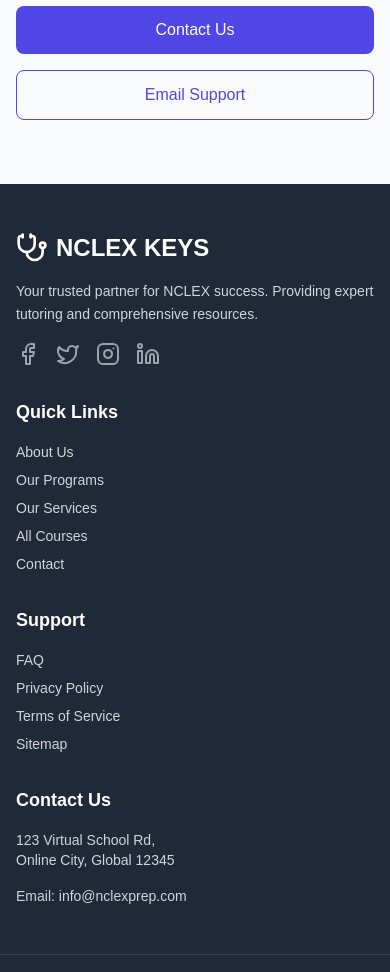
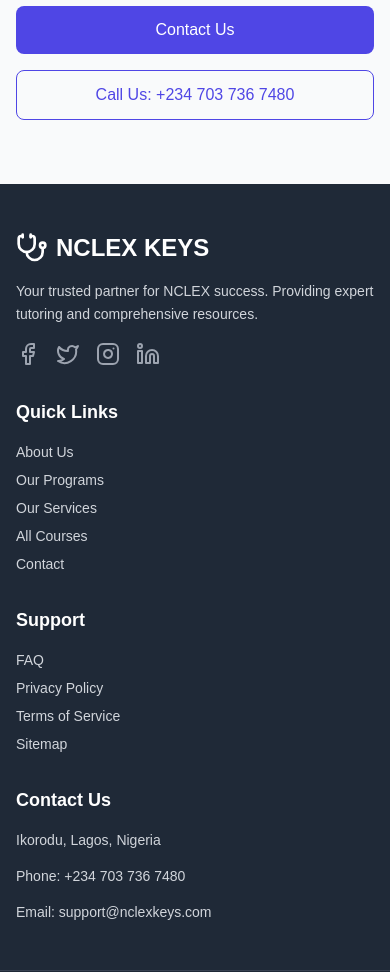
Before and after one commit to war-riz/nclexkey, a Next.js app in the folder frontend/: page /faq in a window 390 px wide. Shown: the part 1480-2452 px from the top of the page. Built offline with nearby package versions, Linux system fonts and the light colour scheme; no server answers.

Commit message:
Update contact information: Ikorodu, Lagos, Nigeria and phone +234 703 736 7480

```diff
--- a/frontend/app/contact/page.jsx
+++ b/frontend/app/contact/page.jsx
@@ -46,7 +46,7 @@ export default function ContactPage() {
                   <CardTitle>Call Us</CardTitle>
                 </CardHeader>
                 <CardContent>
-                  <p className="text-gray-600">+234-xxx-xxx-xxxx</p>
+                  <p className="text-gray-600">+234 703 736 7480</p>
                   <p className="text-sm text-gray-500 mt-2">Mon-Fri 9AM-6PM WAT</p>
                 </CardContent>
               </Card>
@@ -59,7 +59,7 @@ export default function ContactPage() {
                   <CardTitle>Visit Us</CardTitle>
                 </CardHeader>
                 <CardContent>
-                  <p className="text-gray-600">Lagos, Nigeria</p>
+                  <p className="text-gray-600">Ikorodu, Lagos, Nigeria</p>
                   <p className="text-sm text-gray-500 mt-2">Virtual consultations available</p>
                 </CardContent>
               </Card>
--- a/frontend/app/faq/page.jsx
+++ b/frontend/app/faq/page.jsx
@@ -97,10 +97,10 @@ export default function FAQPage() {
                 Contact Us
               </a>
               <a
-                href="mailto:support@nclexkeys.com"
+                href="tel:+2347037367480"
                 className="border border-[#4F46E5] text-[#4F46E5] px-8 py-3 rounded-lg hover:bg-[#4F46E5] hover:text-white transition-colors"
               >
-                Email Support
+                Call Us: +234 703 736 7480
               </a>
             </div>
           </div>
--- a/frontend/app/privacy-policy/page.jsx
+++ b/frontend/app/privacy-policy/page.jsx
@@ -75,8 +75,8 @@ export default function PrivacyPolicyPage() {
               <div className="bg-gray-50 p-6 rounded-lg">
                 <p className="text-gray-600">
                   <strong>Email:</strong> privacy@nclexkeys.com<br />
-                  <strong>Address:</strong> NCLEX Keys, Lagos, Nigeria<br />
-                  <strong>Phone:</strong> +234-xxx-xxx-xxxx
+                  <strong>Address:</strong> NCLEX Keys, Ikorodu, Lagos, Nigeria<br />
+                  <strong>Phone:</strong> +234 703 736 7480
                 </p>
               </div>
             </div>
--- a/frontend/app/terms-of-service/page.jsx
+++ b/frontend/app/terms-of-service/page.jsx
@@ -90,8 +90,8 @@ export default function TermsOfServicePage() {
               <div className="bg-gray-50 p-6 rounded-lg">
                 <p className="text-gray-600">
                   <strong>Email:</strong> legal@nclexkeys.com<br />
-                  <strong>Address:</strong> NCLEX Keys, Lagos, Nigeria<br />
-                  <strong>Phone:</strong> +234-xxx-xxx-xxxx
+                  <strong>Address:</strong> NCLEX Keys, Ikorodu, Lagos, Nigeria<br />
+                  <strong>Phone:</strong> +234 703 736 7480
                 </p>
               </div>
             </div>
--- a/frontend/components/layout/footer.jsx
+++ b/frontend/components/layout/footer.jsx
@@ -93,10 +93,10 @@ export function Footer() {
         <div className="space-y-4">
           <h3 className="text-lg font-semibold text-white mb-2">Contact Us</h3>
           <p className="text-sm">
-            123 Virtual School Rd, <br />
-            Online City, Global 12345
+            Ikorodu, Lagos, Nigeria
           </p>
-          <p className="text-sm">Email: info@nclexprep.com</p>
+          <p className="text-sm">Phone: +234 703 736 7480</p>
+          <p className="text-sm">Email: support@nclexkeys.com</p>
         </div>
       </div>
 
```
Also changed, not shown: 2 other files (tests, documents, lock files or other folders).
